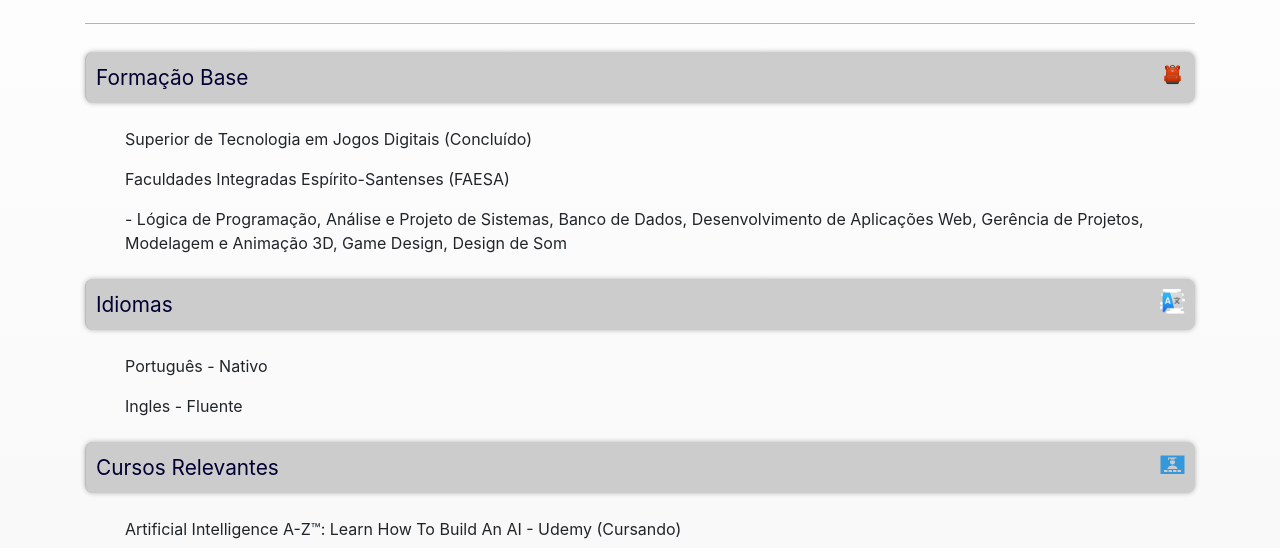
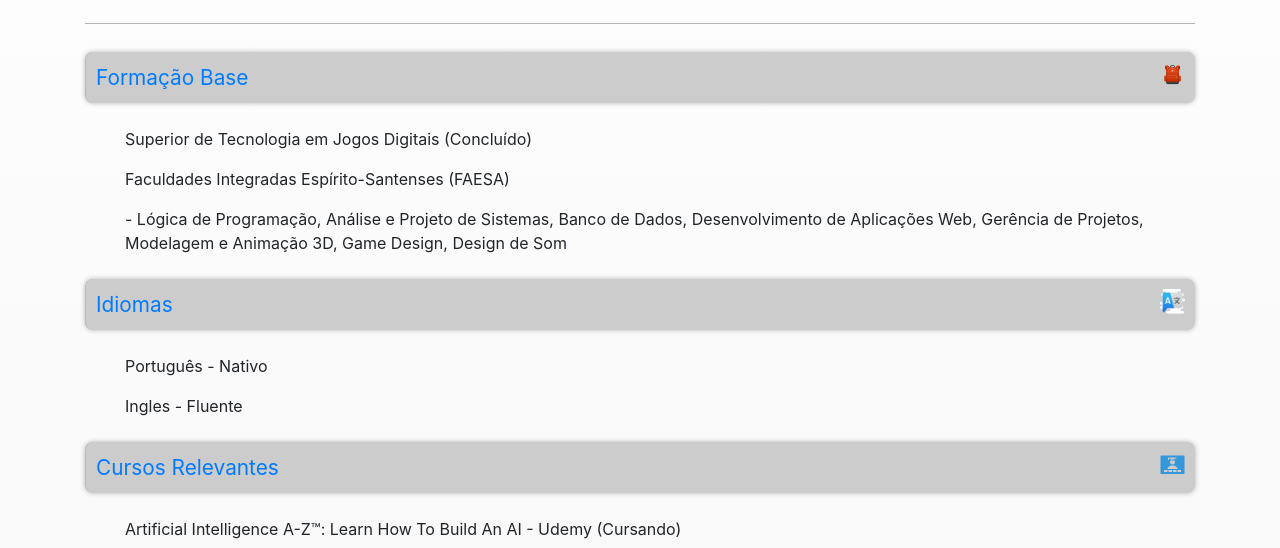
Before and after one commit to pedrovanzo/cv, a plain HTML site: page index.html in a window 1280 px wide. Shown: the part 252-800 px from the top of the page. Drawn offline with nearby package versions, Linux system fonts and the light colour scheme.

Commit message:
Update style.css

```diff
--- a/style.css
+++ b/style.css
@@ -17,7 +17,7 @@ body{
     border-left: 1px solid #bbb;
     /* background-color: #eee; */
     background-color: #ccc;
-    color: #000033;
+    color: #007bff;
     padding: 10px;
     border-radius: 8px;
     vertical-align: middle;
```
